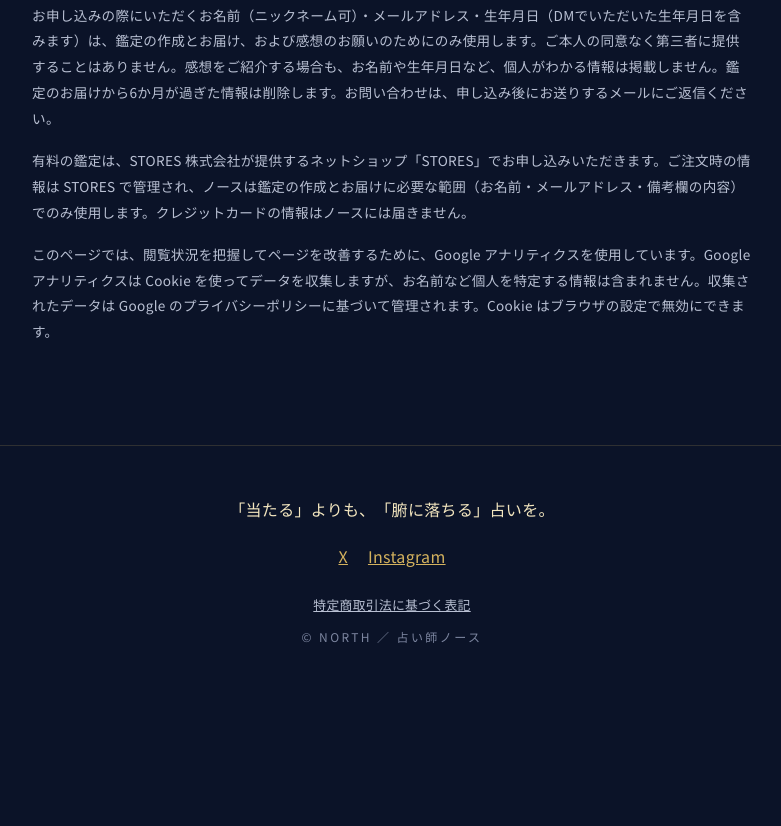
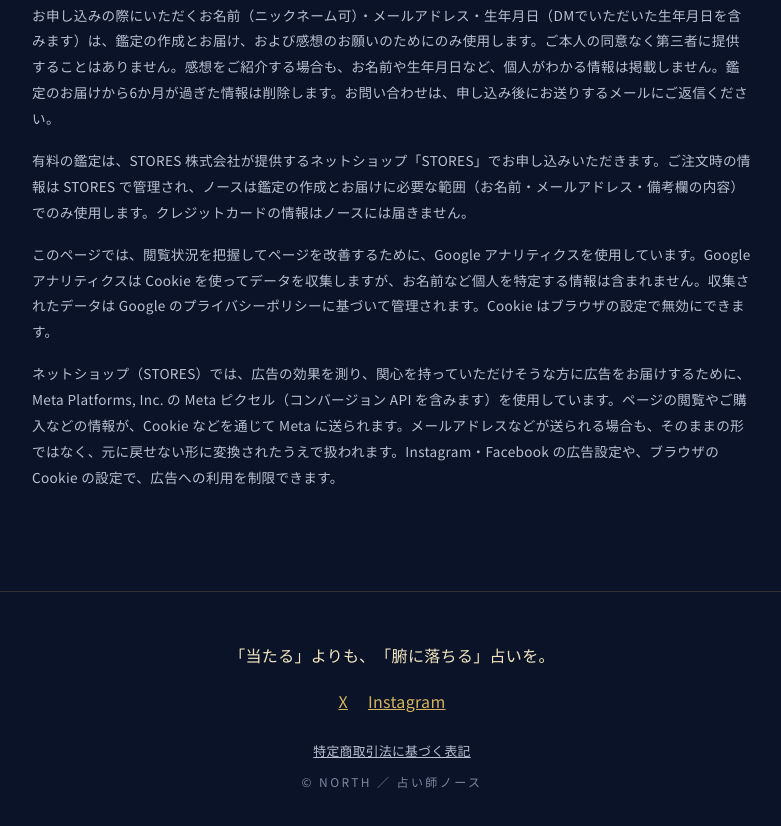
Before and after one commit to north-compass11/north-compass11.github.io, a plain HTML site: page index.html in a window 1280 px wide. Shown: the part 8218-9044 px from the top of the page, without its empty margins (248-1029 px from the left). Before the commit the page ends 8930 px from the top, so only its background shows below. Drawn offline with Linux system fonts and the light colour scheme.

Commit message:
個人情報の欄にMetaピクセルの説明を追加
Co-Authored-By: Claude Opus 5.5 <noreply@anthropic.com>

```diff
--- a/index.html
+++ b/index.html
@@ -444,6 +444,7 @@
     <p class="small">お申し込みの際にいただくお名前（ニックネーム可）・メールアドレス・生年月日（DMでいただいた生年月日を含みます）は、鑑定の作成とお届け、および感想のお願いのためにのみ使用します。ご本人の同意なく第三者に提供することはありません。感想をご紹介する場合も、お名前や生年月日など、個人がわかる情報は掲載しません。鑑定のお届けから6か月が過ぎた情報は削除します。お問い合わせは、申し込み後にお送りするメールにご返信ください。</p>
     <p class="small">有料の鑑定は、STORES 株式会社が提供するネットショップ「STORES」でお申し込みいただきます。ご注文時の情報は STORES で管理され、ノースは鑑定の作成とお届けに必要な範囲（お名前・メールアドレス・備考欄の内容）でのみ使用します。クレジットカードの情報はノースには届きません。</p>
     <p class="small">このページでは、閲覧状況を把握してページを改善するために、Google アナリティクスを使用しています。Google アナリティクスは Cookie を使ってデータを収集しますが、お名前など個人を特定する情報は含まれません。収集されたデータは Google のプライバシーポリシーに基づいて管理されます。Cookie はブラウザの設定で無効にできます。</p>
+    <p class="small">ネットショップ（STORES）では、広告の効果を測り、関心を持っていただけそうな方に広告をお届けするために、Meta Platforms, Inc. の Meta ピクセル（コンバージョン API を含みます）を使用しています。ページの閲覧やご購入などの情報が、Cookie などを通じて Meta に送られます。メールアドレスなどが送られる場合も、そのままの形ではなく、元に戻せない形に変換されたうえで扱われます。Instagram・Facebook の広告設定や、ブラウザの Cookie の設定で、広告への利用を制限できます。</p>
   </div>
 </section>
 
```
